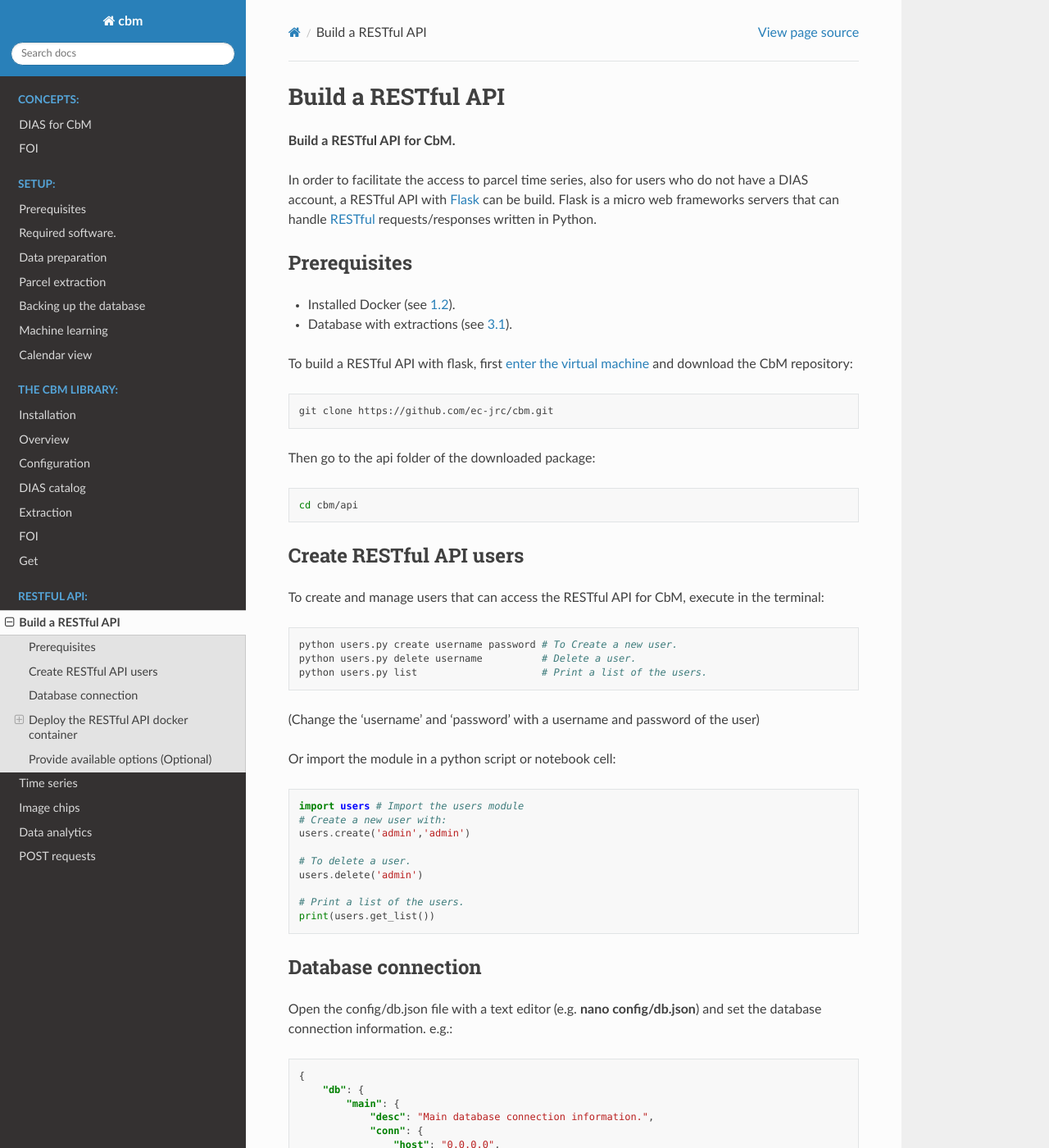
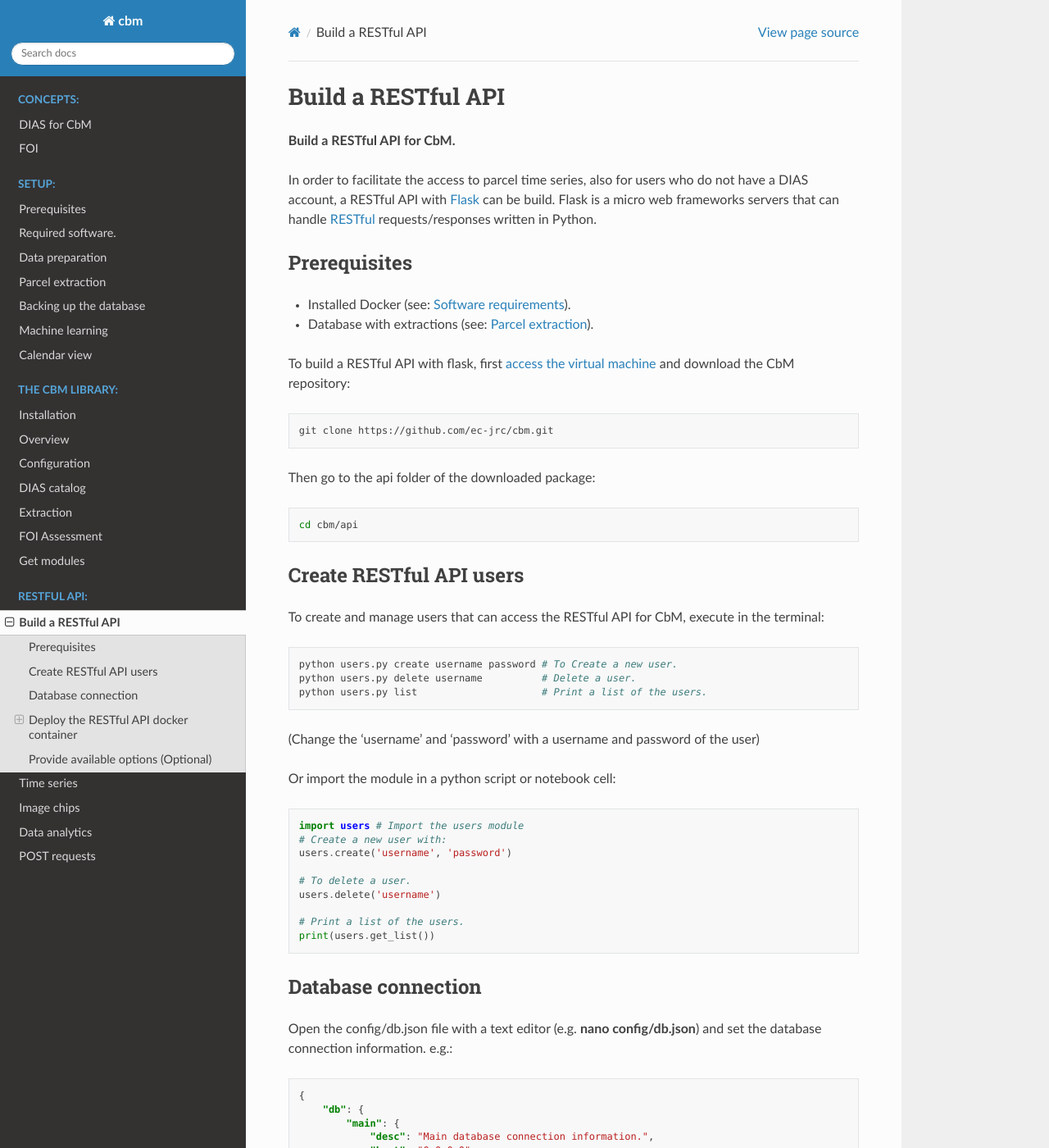
Before and after one commit to ec-jrc/cbm, a Sphinx documentation site: the page built from docs/api_build.md, in a window 1280 px wide and 1400 px high. Shown: the whole window at 82% size. Built offline with Sphinx 7.4.7 and the Read the Docs theme 2.0.0, drawn with Linux system fonts in a browser that asks for light colours; pages that are not in the unit, such as notebooks, are missing from menus; some of the changed text lies outside the part shown.

Commit message:
Update documentation

````diff
--- a/docs/api_build.md
+++ b/docs/api_build.md
@@ -6,10 +6,10 @@
 
 ## Prerequisites
 
-- Installed Docker (see [1.2](https://jrc-cbm.readthedocs.io/en/latest/prerequisites.html)).
-- Database with extractions (see [3.1](https://jrc-cbm.readthedocs.io/en/latest/parcel_extraction.html)).
+- Installed Docker (see: [Software requirements](https://jrc-cbm.readthedocs.io/en/latest/setup_prerequisites.html#required-software)).
+- Database with extractions (see: [Parcel extraction](https://jrc-cbm.readthedocs.io/en/latest/setup_extract.html)).
 
-To build a RESTful API with flask, first [enter the virtual machine](https://jrc-cbm.readthedocs.io/en/latest/prerequisites.html#connecting-to-the-tenant-host-vm-via-ssh) and download the CbM repository:
+To build a RESTful API with flask, first [access the virtual machine](https://jrc-cbm.readthedocs.io/en/latest/setup_prerequisites.html#connecting-to-the-tenant-host-vm-via-ssh) and download the CbM repository:
 ```bash
     git clone https://github.com/ec-jrc/cbm.git
 ```
@@ -34,10 +34,10 @@
 ```python
 import users # Import the users module
 # Create a new user with:
-users.create('admin','admin')
+users.create('username', 'password')
 
 # To delete a user.
-users.delete('admin')
+users.delete('username')
 
 # Print a list of the users.
 print(users.get_list())
@@ -52,14 +52,12 @@
     "db": {
         "main": {
             "desc": "Main database connection information.",
-            "conn": {
-                "host": "0.0.0.0",
-                "port": "5432",
-                "name": "postgres",
-                "sche": "public",
-                "user": "postgres",
-                "pass": "MyPassword"
-            }
+            "host": "0.0.0.0",
+            "port": "5432",
+            "name": "postgres",
+            "sche": "public",
+            "user": "postgres",
+            "pass": "MyPassword"
         }
     }
 }
@@ -120,6 +118,6 @@
 
 **Important notes**
 
-* In case the tables names are different and not as proposed in the [Chapter 1.2.](https://jrc-cbm.readthedocs.io/en/latest/setup_prerequisites.html#essential-cbm-tables) the table names of the Postges queries in the file [query_handler.py](https://github.com/ec-jrc/cbm/blob/main/api/query_handler.py) will need to be changed accordingly with the database tables names.
+* In case the tables names are different and not as proposed in the ['essential-cbm-tables' chapter](https://jrc-cbm.readthedocs.io/en/latest/setup_prerequisites.html#essential-cbm-tables) the table names of the Postges queries in the file [query_handler.py](https://github.com/ec-jrc/cbm/blob/main/api/query_handler.py) will need to be changed accordingly with the database tables names.
 
 * This is for testing and development purposes, for production use a more secure method to store the password should be considered.
--- a/docs/cbm_foi.md
+++ b/docs/cbm_foi.md
@@ -1,4 +1,4 @@
-# FOI
+# FOI Assessment
 
 **FOI Assessment: Heterogeneity and Cardinality**
 
````
Also changed, not shown: docs/cbm_get.md (+46 -51 lines), docs/cbm_install.md (+8 -0 lines).
